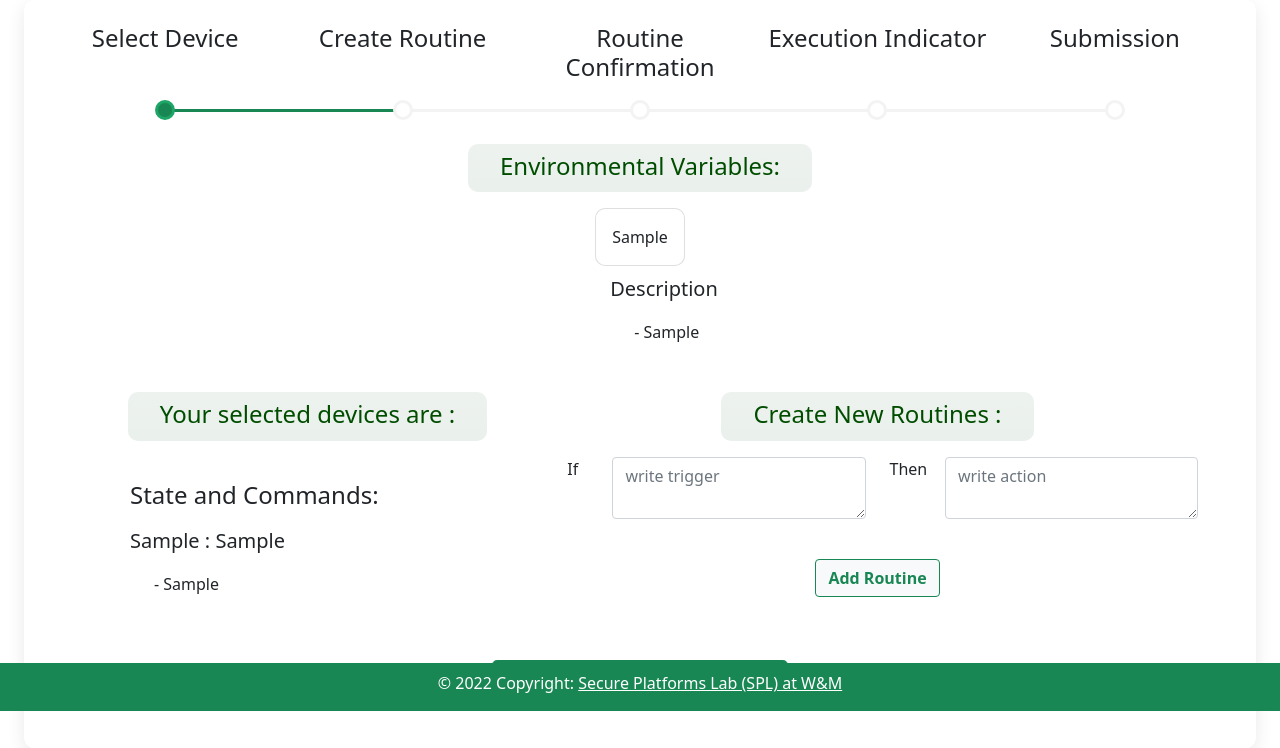
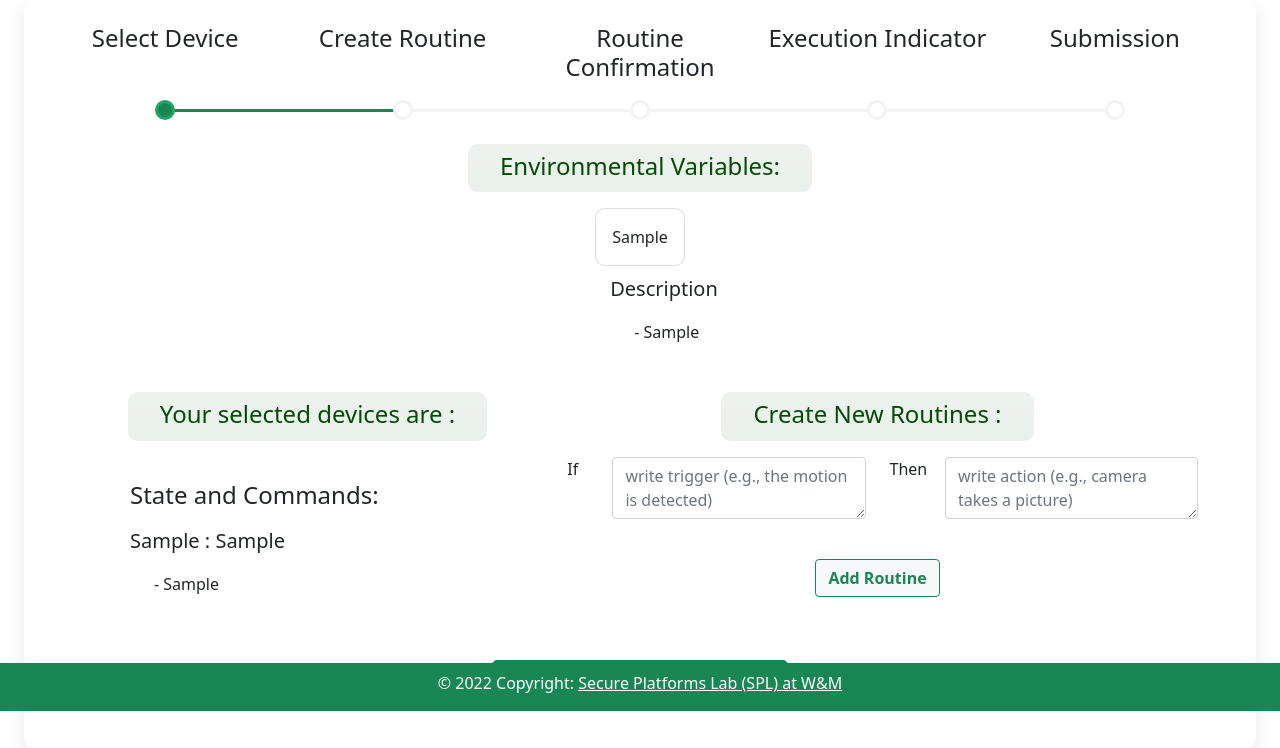
Before and after one commit to MdAkramKhanJehad/Software-project-lab-3, a Django app: template templates/home/create/create_routine.html in a window 1280 px wide. Shown: the part 89-837 px from the top of the page. Run offline with Django 4.2, Linux system fonts and the light colour scheme; the template is opened without the code that fills it: most values are stand-ins (such as "Sample title", 1, 10 or a date in 2020); some libraries are stand-ins or nearby versions.

Commit message:
placeholder text updated, device hover stopped

```diff
--- a/static/style_confirmation.css
+++ b/static/style_confirmation.css
@@ -1,6 +1,6 @@
-.card.cards{
+.card.final-card{
     border-radius: 12px;
-    border: 0.5px solid #198754;
+    border: 2px solid #198754;
 }
 
 #EI-heading  {
--- a/templates/home/create/confirmation.html
+++ b/templates/home/create/confirmation.html
@@ -25,7 +25,7 @@
 
         <div class='row justify-content-center'>
             {% for device in relevant_devices_list %}
-                <div class="card cards w-auto mb-2 px-0 me-3">
+                <div class="card final-card w-auto mb-2 px-0 me-3">
                     <div class="card-body text-center align-middle" id="{{device}}" data-index="{{forloop.counter0}}">{{device}}</div>
                 </div>
             {% endfor %}
--- a/templates/home/create/create_routine.html
+++ b/templates/home/create/create_routine.html
@@ -138,13 +138,13 @@
                                 </div>
                                 <div class="trig autocomplete col-5">
                                     {% comment %} <input class="myInput" type="text" id="myInput" name="myCountry" placeholder="write trigger"> {% endcomment %}
-                                    <textarea class="form-control" id="trigger" rows="2" onchange="triggerChanged({{-2}})" placeholder="write trigger"></textarea>
+                                    <textarea class="form-control" id="trigger" rows="2" onchange="triggerChanged({{-2}})" placeholder="write trigger (e.g., the motion is detected)"></textarea>
                                 </div>
                                 <div class="col-1">
                                     Then
                                 </div>
                                 <div class="act col-5" style="position: relative;">
-                                    <textarea class="form-control" id="action" rows="2" onchange="actionChanged({{-2}})" placeholder="write action"></textarea>
+                                    <textarea class="form-control" id="action" rows="2" onchange="actionChanged({{-2}})" placeholder="write action (e.g., camera takes a picture)"></textarea>
                                 </div>
                             </div><br>
                         </div>
```
